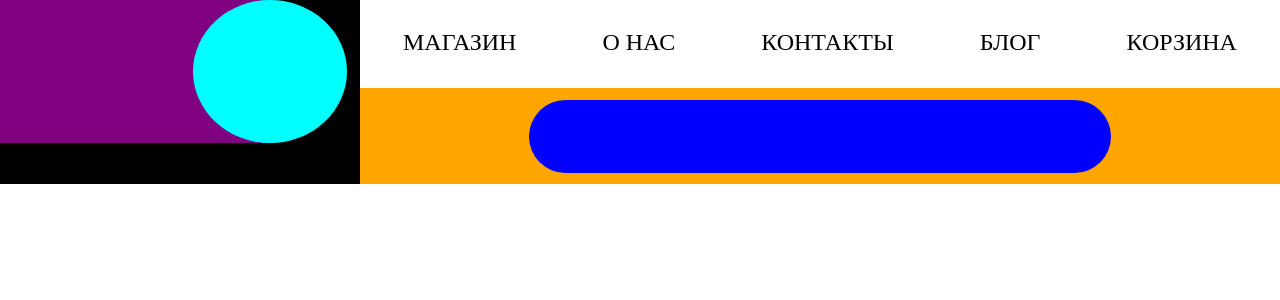
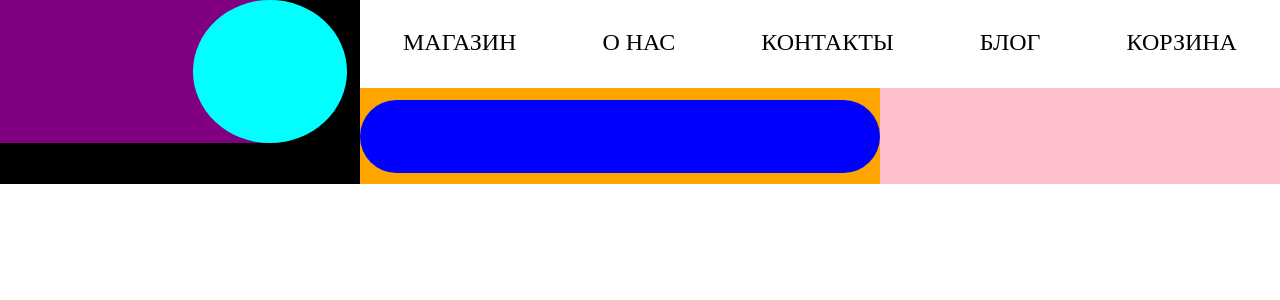
Before and after one commit to Danila267/azsk, a Vue app: page / in a window 1280 px wide. Shown: the top 300 px of the page. Built offline with nearby package versions, Linux system fonts and the light colour scheme.

Commit message:
Full lower header layout

```diff
--- a/src/components/Header.vue
+++ b/src/components/Header.vue
@@ -21,10 +21,13 @@
             <div class="header__lower-part--first">
 
             </div>
-            <div class="header__lower-part__search-block">
-                <div class="header__lower-part__search-block__search">
+            <div class="header__lower-part--second">
+                <div class="header__lower-part--second__search">
 
                 </div>
+            </div>
+            <div class="header__lower-part--third">
+
             </div>
         </div>
     </nav>
@@ -136,7 +139,7 @@ export default {
         background-color: black;
         flex-shrink: 0;
     }
-    .header__lower-part__search-block {
+    .header__lower-part--second {
         // max-width: 70%;
         min-width: 0;
         // min-width: 22.5em;
@@ -150,7 +153,7 @@ export default {
         background-color: orange;
         flex-shrink: 8;
     }
-    .header__lower-part__search-block__search {
+    .header__lower-part--second__search {
         width: 582px;
         height: 73.3px;
         display: flex;
@@ -160,5 +163,19 @@ export default {
         border-radius: 80px;
         flex-shrink: 8;
     }
+    .header__lower-part--third {
+        width: 25em;
+        // min-width: 22.5em;
+        height: 100%;
+        display: flex;
+        position: relative;
+        // left: 50%;
+        justify-self: center;
+        justify-content: center;
+        align-items: center;
+        background-color: pink;
+        flex-grow: 3;
+        flex-shrink: 0;
+    }
 
 </style>
```
